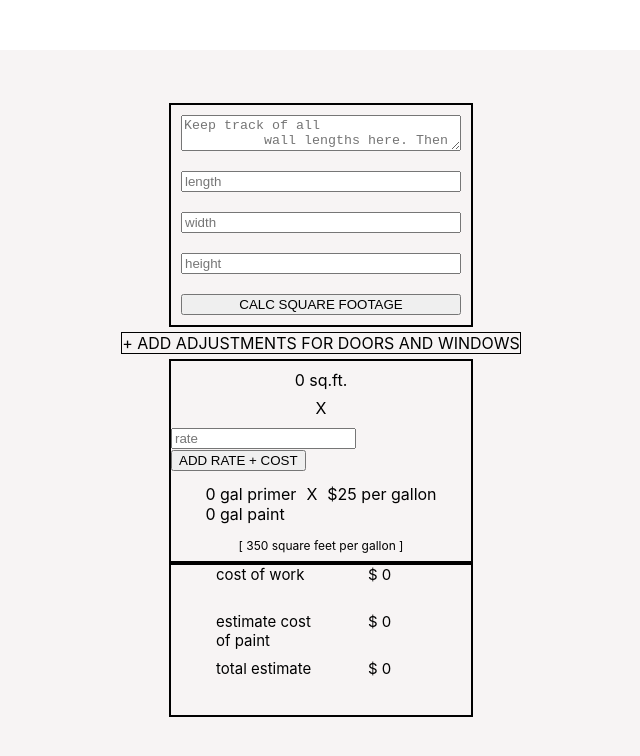
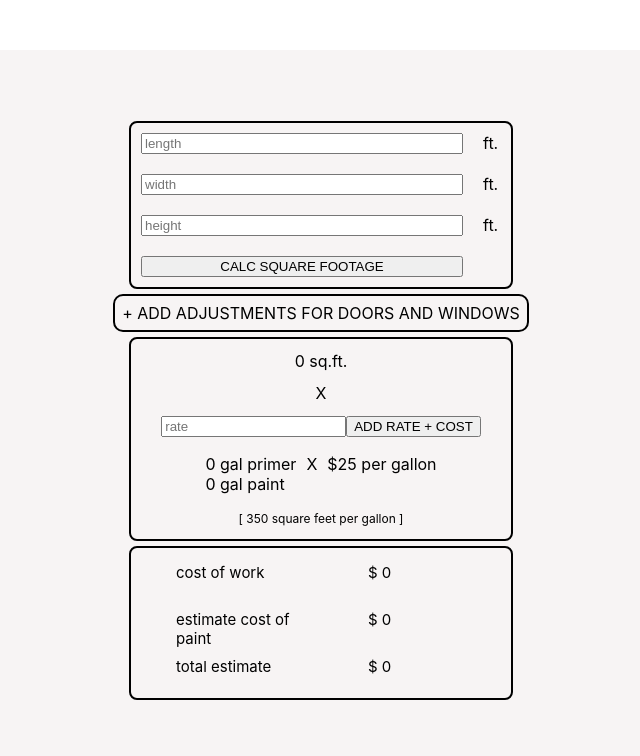
Before and after one commit to MattOrtner/the-painters-tool, a React (Create React App) app: page / in a window 1280 px wide. Shown: the top 756 px of the page, without its empty margins (305-945 px from the left). Built offline with nearby package versions, Linux system fonts and the light colour scheme.

Commit message:
corrected gallons math

```diff
--- a/src/App.css
+++ b/src/App.css
@@ -11,9 +11,11 @@
 
 .inputs {
   border: 2px solid black;
-  display: flex;
+  display: grid;
+  grid-template-columns: 90% 10%;
   flex-direction: column;
-  width: 300px;
+  width: 380px;
+  border-radius: .5rem;
 }
 
 .inputs>* {
@@ -22,27 +24,29 @@
 
 .info-container {
   height: 200px;
-  width: 300px;
+  width: 380px;
   border: 2px solid black;
   display: flex;
   flex-direction: column;
   justify-content: space-evenly;
   align-items: center;
+  border-radius: .5rem;
 }
 
 .totals {
   border: 2px solid black;
   height: 150px;
-  width: 300px;
+  width: 380px;
   display: grid;
   grid-template-columns: 50% 50%;
   grid-template-rows: 30% 30% 30%;
   grid-gap: 2px;
+  border-radius: .5rem;
+  margin-top: 5px;
 }
 
 .totals>* {
-  margin: 0 0 0 45px;
-  /* border: 1px solid black; */
+  margin: 15px 0 0 45px;
   font-size: 15px;
 }
 
@@ -51,8 +55,10 @@
 }
 
 .subtractions {
-  border: 1px solid black;
+  border: 2px solid black;
   margin: 5px;
+  border-radius: 10px;
+  padding: 7px;
 }
 
 .paint-container {
@@ -64,5 +70,5 @@
 }
 
 .paint-container>* {
-  margin:5px;
+  margin: 5px;
 }
--- a/src/App.js
+++ b/src/App.js
@@ -19,25 +19,34 @@ function App() {
     const value = e.target.value
     setHwInputs({...hwInputs, [name]: value})
   }
+
   const findSquareFeet = () => {
-      const total = hwInputs.height * hwInputs.width
-      setTotalFootage(parseInt(total))
+    const widthHeight = hwInputs.width * hwInputs.height
+    const lengthHeight = hwInputs.length * hwInputs.height
+      setTotalFootage(parseInt(widthHeight + lengthHeight) * 2)
   }
+
   const findRate = () => {
-    const { height, width, rate } = hwInputs
-    const newRate = parseInt(rate) * (parseInt(height) * parseInt(width))
+    const { rate } = hwInputs
+    const newRate = (parseInt(rate) * parseInt(totalFootage))
     setRate(newRate)
   }
-  const findGallonsAndCost = () => {
-    const { height, width } = hwInputs
-    let totalArea = (parseInt(height) * parseInt(width))
+
+  const findNumOfGallons = () => {
+    const { height, width, length } = hwInputs
+    let totalArea = ((parseInt(width) + parseInt(length)) * 2) * parseInt(height)
     let calcGallons = 0
-    while (totalArea >= 0) {
+    while (totalArea > 0) {
       totalArea -= 350
       calcGallons += 1
     }
-    setPaintCost(((calcGallons * 25) * 2) + ((calcGallons * 25)))
     setGallons(calcGallons * 2)
+  }
+
+  const findGallonsCost = () => {
+    const totalPaint = (gallons * 25)
+    const totalPrimer = ((gallons / 2) * 25)
+    setPaintCost(totalPaint + totalPrimer)
   }
 
   const findTotalCost = () => {
@@ -46,10 +55,11 @@ function App() {
 
   const calculate = () => {
     findSquareFeet()
+    findNumOfGallons()
   }
 
   const calculateTotal = () => {
-    findGallonsAndCost()
+    findGallonsCost()
     findRate()
   }
 
@@ -59,12 +69,12 @@ function App() {
   return (
     <div className="App">
       <div className="inputs">
-        <textarea name="" id="" cols="30" rows="2" placeholder="Keep track of all
-          wall lengths here. Then add them together.">
-        </textarea>
         <input type="number" placeholder="length" name="length" onChange={handleHWinputs} />
+        <div>ft.</div>
         <input type="number" placeholder="width" name="width" onChange={handleHWinputs} />
+        <div>ft.</div>
         <input type="number" placeholder="height" name="height" onChange={handleHWinputs}  />
+        <div>ft.</div>
         <input type="button" value="CALC SQUARE FOOTAGE" onClick={calculate}/>
       </div>
       <div className="subtractions">+ ADD ADJUSTMENTS FOR DOORS AND WINDOWS</div>
```
Also changed, not shown: 1 other file (tests, documents, lock files or other folders).
